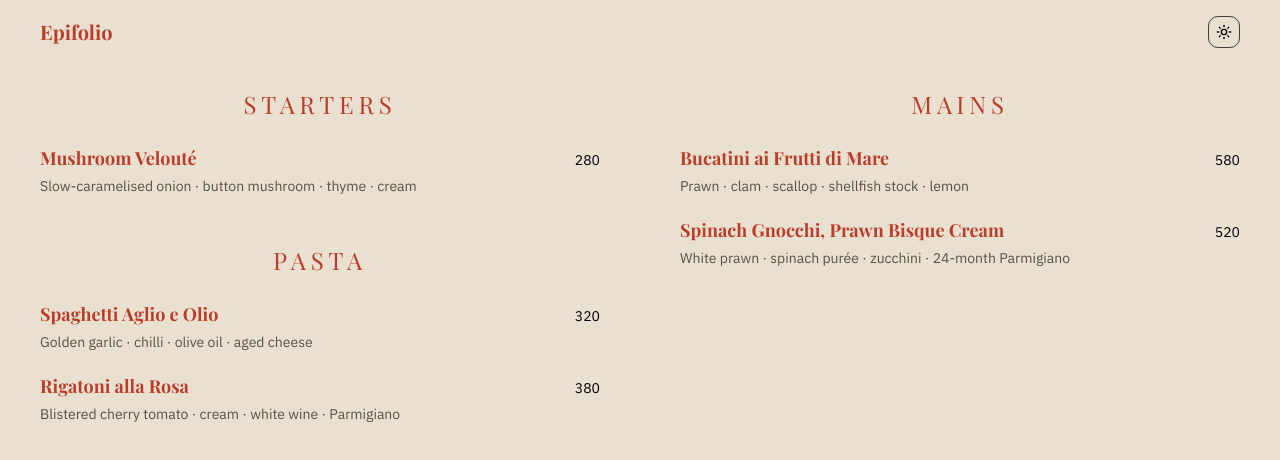
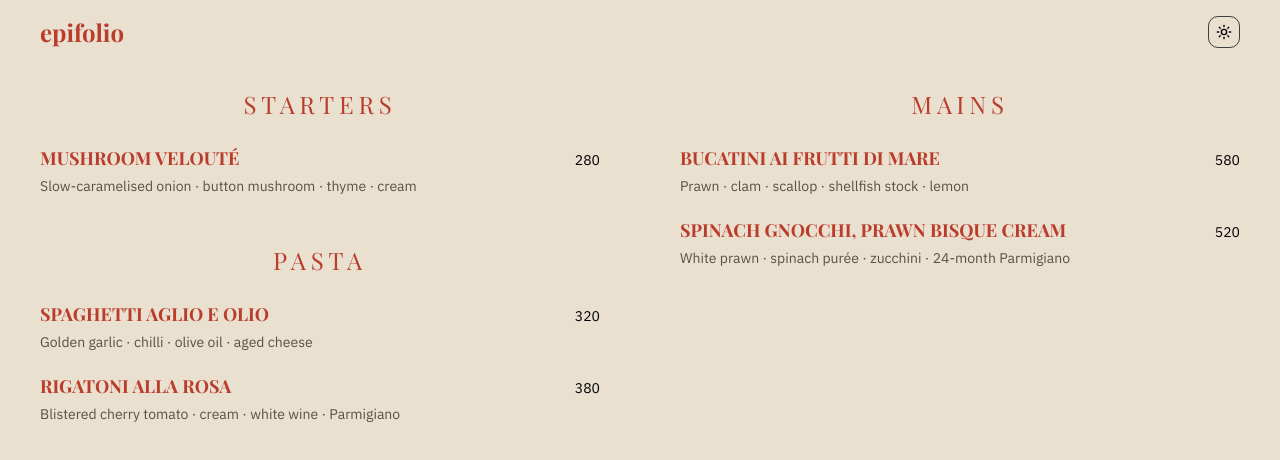
Before and after one commit to piercelin11/epifolio, a Next.js app: page / in a window 1280 px wide. Shown: the top 460 px of the page. Built offline with nearby package versions, Linux system fonts and the light colour scheme; a web font is replaced by a local one.

Commit message:
feat(menu): uppercase dish names and enlarge the lowercase site title
- Render dish names in uppercase
- Set the site title to the section heading size and lowercase it

```diff
--- a/src/app/page.tsx
+++ b/src/app/page.tsx
@@ -10,7 +10,7 @@ export default function Home() {
 		<MenuBook
 			spread={splitIntoSpread(menu.sections)}
 			leftHeader={
-				<h1 className="font-heading text-primary text-xl font-bold">
+				<h1 className="font-heading text-primary text-2xl font-bold lowercase">
 					Epifolio
 				</h1>
 			}
--- a/src/features/menu/components/menu-item-row.tsx
+++ b/src/features/menu/components/menu-item-row.tsx
@@ -9,7 +9,7 @@ export function MenuItemRow({ item }: MenuItemRowProps) {
 	return (
 		<li className="flex flex-col gap-1">
 			<div className="flex items-baseline justify-between gap-4">
-				<h3 className="font-heading text-primary text-lg font-bold">
+				<h3 className="font-heading text-primary text-lg font-bold uppercase">
 					{item.name}
 				</h3>
 				<span className="text-sm tabular-nums">{formatPrice(item.price)}</span>
```
